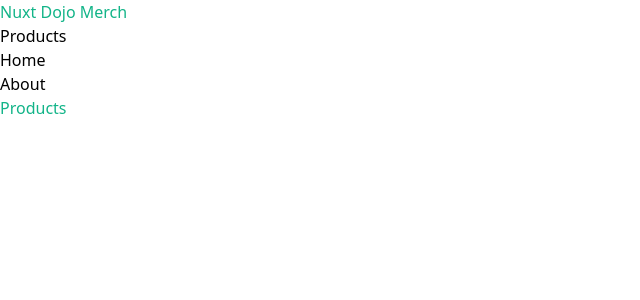
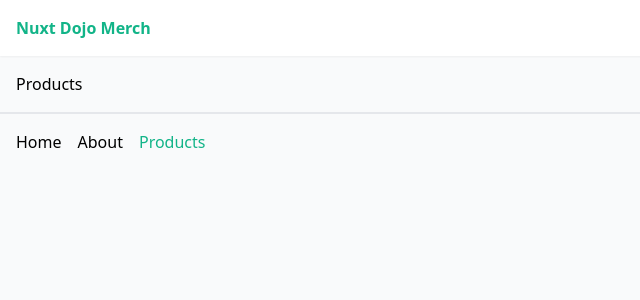
Before and after one commit to awillis-dev/nuxt-product-catalog, a Nuxt app: page /products in a window 1280 px wide. Shown: the top 300 px of the page, without its empty margins (0-640 px from the left). Built offline with nearby package versions, Linux system fonts and the light colour scheme.

Commit message:
add tailwind config

```diff
--- /dev/null
+++ b/assets/css/tailwind.css
@@ -0,0 +1,13 @@
+@tailwind base;
+@tailwind components;
+@tailwind utilities;
+
+body {
+  @apply bg-gray-50;
+}
+
+@layer components {
+  .btn {
+    @apply bg-[#12b488] text-white px-3 py-2 rounded-md text-sm text-white;
+  }
+}
--- a/layouts/default.vue
+++ b/layouts/default.vue
@@ -1,9 +1,9 @@
 <template>
   <div>
-    <header>
-      <nav>
-        <NuxtLink to="/"> Nuxt Dojo</NuxtLink>
-        <ul>
+    <header class="shadow-sm bg-white">
+      <nav class="container mx-auto p-4 flex justify-between">
+        <NuxtLink to="/" class="font-bold"> Nuxt Dojo</NuxtLink>
+        <ul class="flex gap-4">
           <li>
             <NuxtLink to="/">Home</NuxtLink>
           </li>
@@ -18,7 +18,7 @@
     </header>
 
     <!-- output page content -->
-    <div>
+    <div class="container mx-auto p-4">
       <slot />
     </div>
   </div>
--- a/layouts/products.vue
+++ b/layouts/products.vue
@@ -1,17 +1,18 @@
 <template>
   <div>
-    <header>
-      <nav>
-        <NuxtLink to="/products">Nuxt Dojo Merch</NuxtLink>
+    <header class="shadow-sm bg-white">
+      <nav class="container mx-auto p-4">
+        <NuxtLink to="/products" class="font-bold">Nuxt Dojo Merch</NuxtLink>
       </nav>
     </header>
 
     <!-- output page content -->
-    <div>
+    <div class="container mx-auto p-4">
       <slot />
     </div>
-    <footer>
-      <ul>
+
+    <footer class="container mx-auto p-4 flex justify-between border-t-2">
+      <ul class="flex gap-4">
         <li>
           <NuxtLink to="/">Home</NuxtLink>
         </li>
```
Also changed, not shown:  tailwind.config.js (added).
